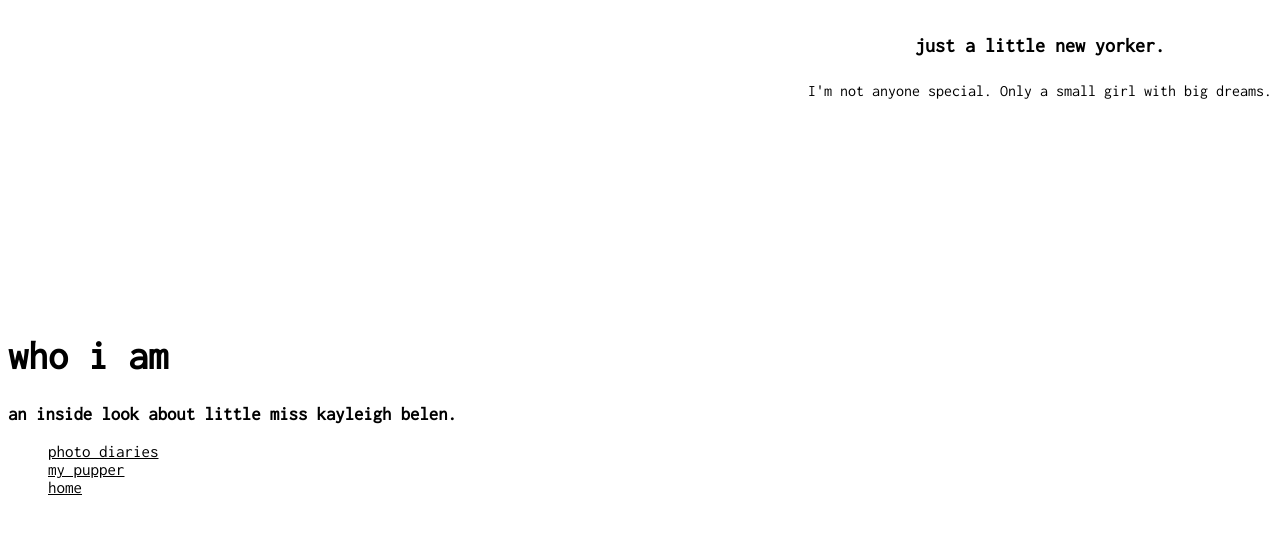
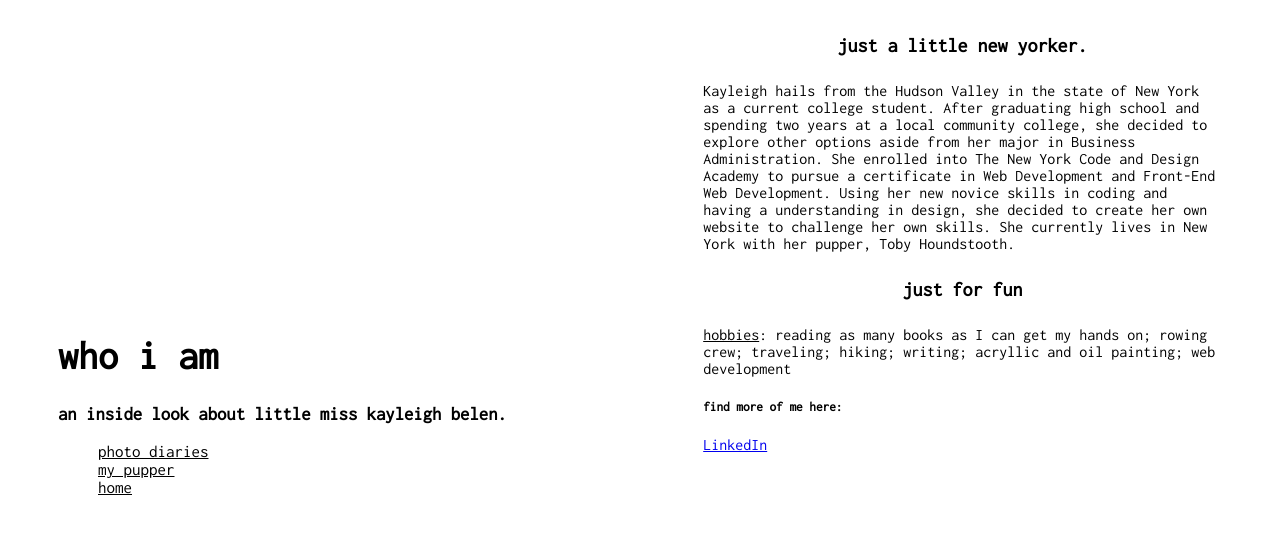
Before and after one commit to kaylesssi/kaylesssi.github.io, a plain HTML site: page aboutme.html in a window 1280 px wide. Drawn offline with Linux system fonts and the light colour scheme.

Commit message:
updating changes from local files to github

```diff
--- a/aboutme.css
+++ b/aboutme.css
@@ -9,6 +9,7 @@ h1 {
   width: 450px;
   position:fixed;
   padding-top: 300px;
+  padding-left: 50px;
 }
 .sidenav a {
   font-size: 17px;
@@ -27,6 +28,7 @@ h4 {
   float: right;
   clear: left;
   padding-left: 55%;
+  padding-right: 50px;
 }
 
 @media only screen and (max-width: 768px) {
--- a/aboutme.html
+++ b/aboutme.html
@@ -31,7 +31,20 @@
           just a little new yorker.
         </h4>
         <p>
-          I'm not anyone special. Only a small girl with big dreams.
+          Kayleigh hails from the Hudson Valley in the state of New York as a current college student. After graduating high school and spending two years at a local community college, she decided to explore other options aside from her major in Business Administration. She enrolled into The New York Code and Design Academy to pursue a certificate in Web Development and Front-End Web Development. Using her new novice skills in coding and having a understanding in design, she decided to create her own website to challenge her own skills. She currently lives in New York with her pupper, Toby Houndstooth.
         </p>
+        <h4>
+          just for fun
+        </h4>
+        <p>
+          <u>hobbies</u>: reading as many books as I can get my hands on; rowing crew; traveling; hiking; writing; acryllic and oil painting; web development
+          <br>
+        </p>
+        <div class="links">
+        <h5>
+          find more of me here:
+        </h5>
+        <a href="linkedIn.com/jankayleigh">LinkedIn</a>
+      </div>
       </div>
   </html>
--- a/homepage.css
+++ b/homepage.css
@@ -8,7 +8,7 @@ h1 {
   position: absolute;
   padding: 200px 50px 50px 360px;
 }
-.main a {
+.main .links a {
   font-size: 17px;
   color: black;
   display: block;
@@ -17,3 +17,6 @@ h1 {
 .main a:hover, .offcanvas a:focus {
   color: lightpink;
 }
+h5 {
+  text-align: center;
+}
--- a/pupperpage.css
+++ b/pupperpage.css
@@ -9,8 +9,9 @@ h4 {
   text-align: center;
   font-size: 15px;
 }
+
 .links a {
-  font-size: 17px;
+  font-size: 13px;
   color: black;
   display: block;
   transition: 0.5s;
@@ -20,3 +21,12 @@ h4 {
 .links a:hover, .offcanvas a:focus {
   color: lightblue;
 }
+img {
+  display: block;
+  margin-left: auto;
+  margin-right: auto;
+}
+p {
+  text-align: center;
+  padding: 25px 100px 50px 100px;
+}
```
Also changed, not shown: homepage.html (+4 -1 lines), homepage.js (added, +10 -0 lines), pupperpage.html (+13 -1 lines).
